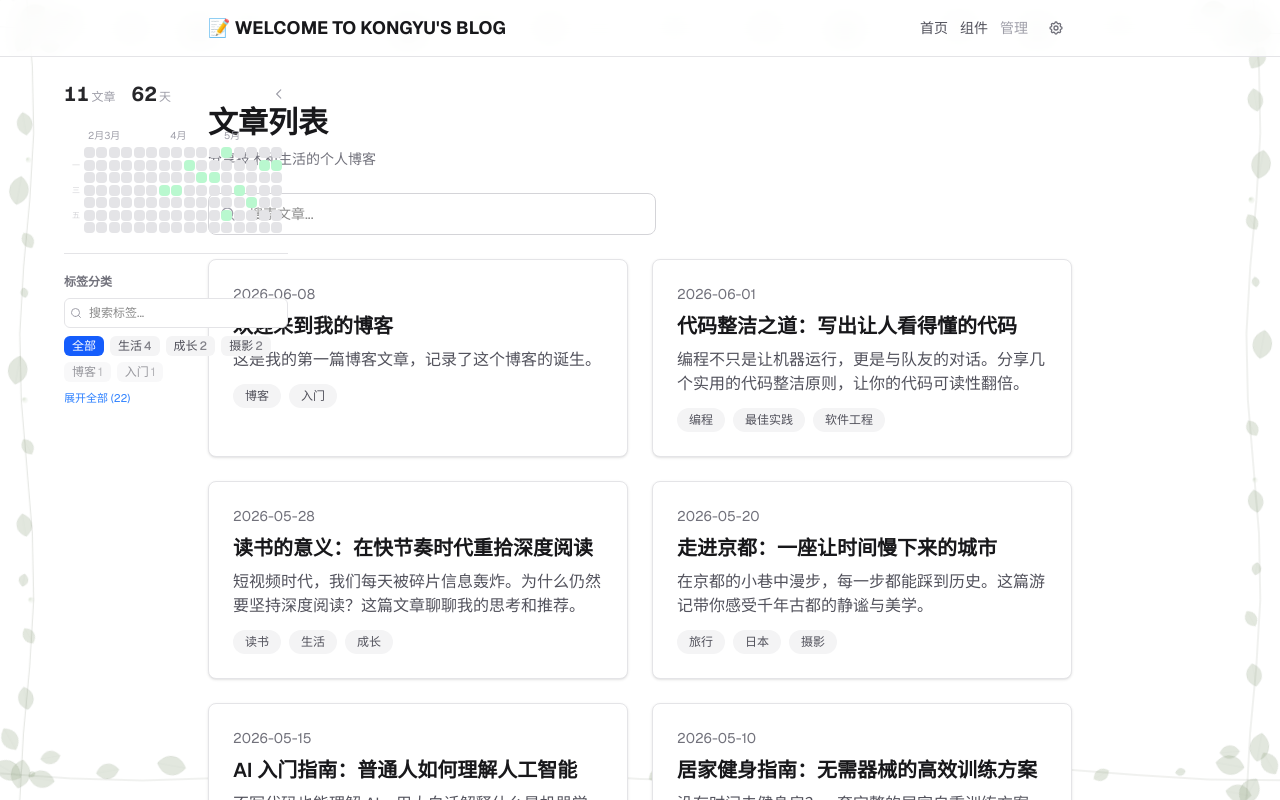
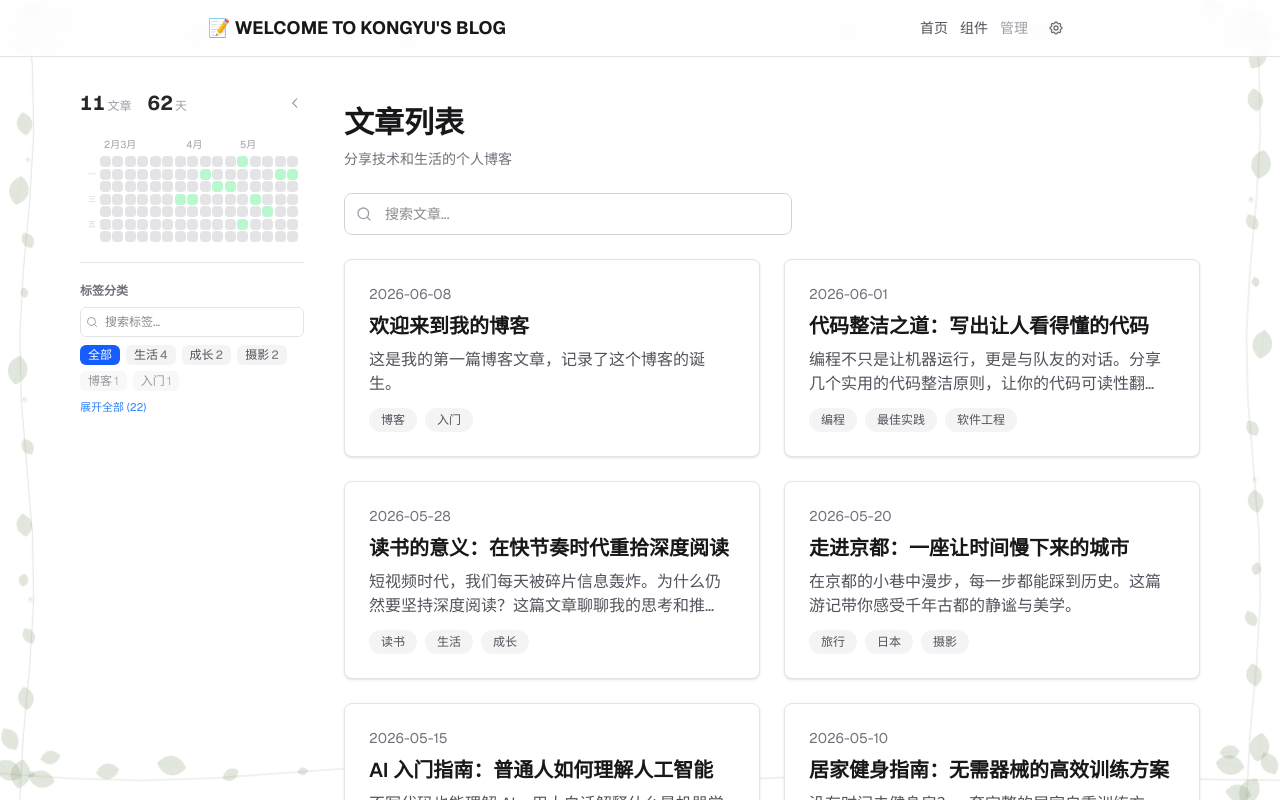
Before and after one commit to mortallllll/my-blog, a Next.js app: page / in a window 1280 px wide. Shown: the top 800 px of the page. Built offline with nearby package versions, Linux system fonts and the light colour scheme.

Commit message:
style: 侧边栏与正文组合居中，左右对称

```diff
--- a/src/app/HomePageClient.tsx
+++ b/src/app/HomePageClient.tsx
@@ -79,8 +79,10 @@ export default function HomePageClient({ allPosts }: { allPosts: Post[] }) {
   }, 300);
 
   return (
-    <div>
-      {/* 左侧导航栏 — fixed 定位，独立于正文流 */}
+    <div className="mx-auto flex max-w-6xl gap-10 px-4">
+      {/* 左侧导航栏 */}
+      <div className="pt-8">
+        <div className="sticky top-20">
           <Sidebar
             posts={allPosts}
             activeTag={tag}
@@ -88,9 +90,11 @@ export default function HomePageClient({ allPosts }: { allPosts: Post[] }) {
             onTagChange={setTag}
             onDateChange={setDate}
           />
+        </div>
+      </div>
 
-      {/* 正文 — 居中 */}
-      <div className="mx-auto max-w-4xl px-4 py-12">
+      {/* 正文 */}
+      <div className="flex-1 min-w-0 py-12">
         {/* Header */}
         <div className="mb-6">
           <h1 className="text-3xl font-bold text-zinc-900 dark:text-zinc-100">
--- a/src/components/Sidebar.tsx
+++ b/src/components/Sidebar.tsx
@@ -47,8 +47,8 @@ export default function Sidebar({
 
   return (
     <aside
-      className={`fixed top-20 hidden lg:block z-40 overflow-hidden transition-all duration-300 ease-in-out rounded-xl ${
-        collapsed ? 'w-9 left-14' : 'w-56 left-16'
+      className={`hidden lg:block shrink-0 overflow-hidden transition-all duration-300 ease-in-out rounded-xl ${
+        collapsed ? 'w-9' : 'w-56'
       }`}
     >
       {collapsed ? (
```
Lines whose indentation alone changed are shown as unchanged.
